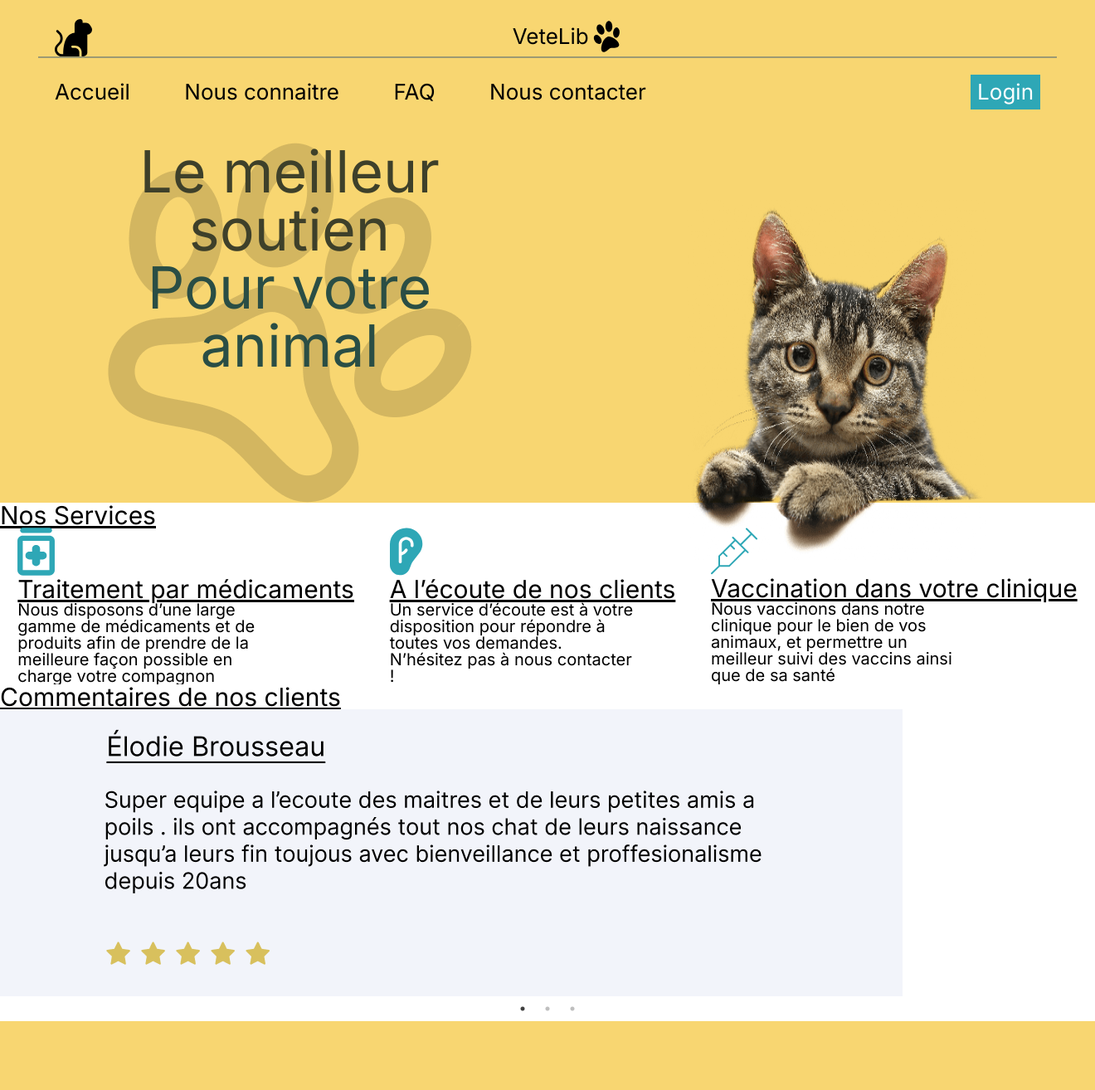
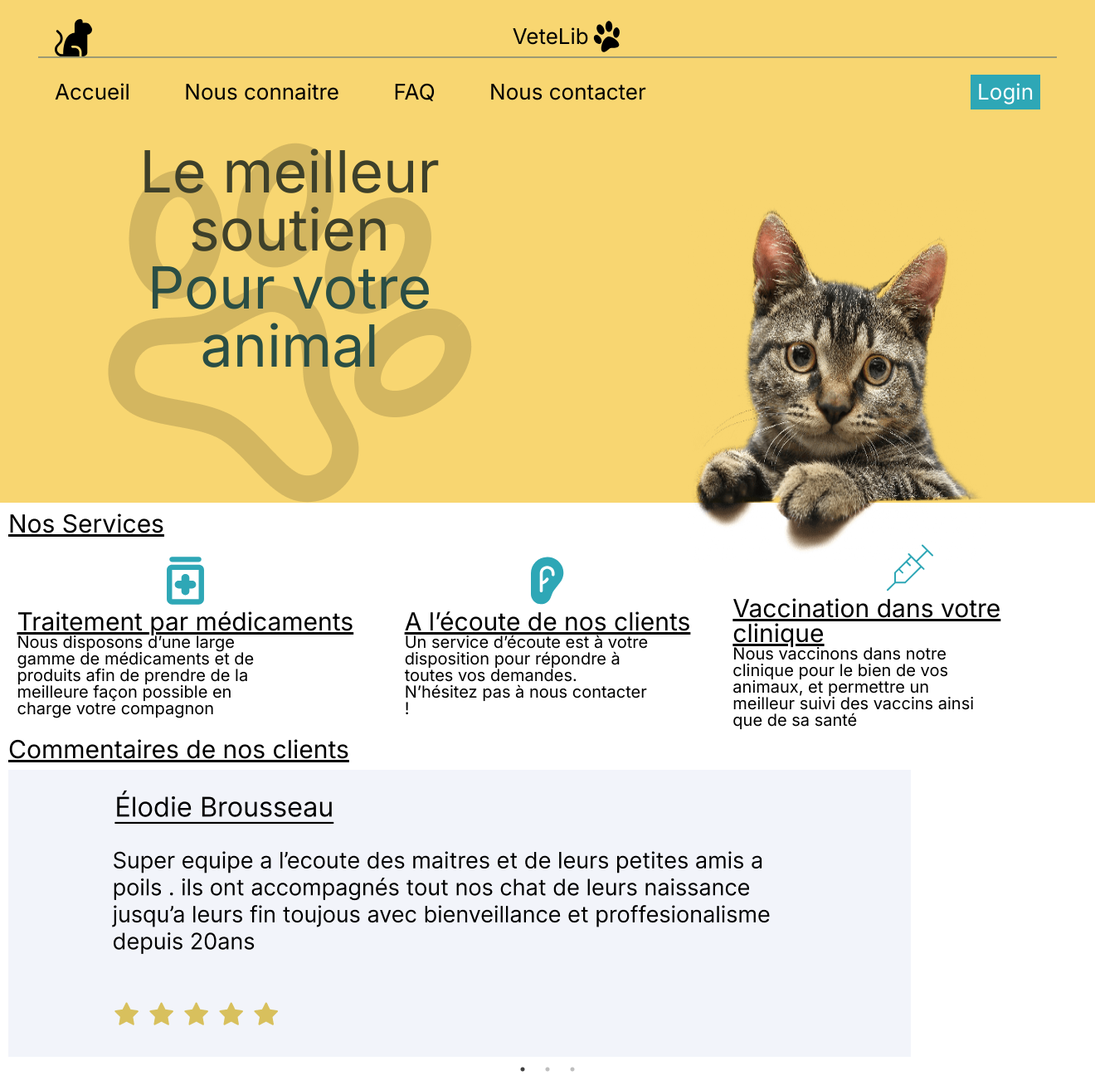
Before and after one commit to KoukiFactori/s3_vetelib, a Symfony app: template templates/index/index.html.twig in a window 1320 px wide; the page is wider, and only the part inside the window is pictured. Shown: that part at 83% size. Before the commit the page ends 1231 px from the top of that part, so only its background shows below. Run offline with Twig, Linux system fonts and the light colour scheme; the template is opened without the code that fills it, so the values that code supplies are empty; some libraries are stand-ins or nearby versions.

Commit message:
Update css

```diff
--- a/public/css/index.css
+++ b/public/css/index.css
@@ -1,5 +1,5 @@
 main.index {
-    background-color: #F8D671;
+  background-color: #f8d671;
   display: flex;
   width: 100%;
   box-sizing: border-box;
@@ -7,34 +7,34 @@ main.index {
 }
 
 main.index h1 {
-    font-size:7em;
+  font-size: 7em;
   text-align: center;
 }
 
-
-main.index img{
+main.index img {
   position: relative;
   bottom: -69px;
-    margin-left:auto;
-    margin-right:auto;
+  margin-left: auto;
+  margin-right: auto;
 }
-.pate{
+
+.pate {
   background-image: URL(../image/PawOpacity50.png);
-    color: #3E402A;
-    font-family: 'Inter';
-    margin-left:auto;
-    margin-right:auto;
+  color: #3e402a;
+  font-family: "Inter";
+  margin-left: auto;
+  margin-right: auto;
   height: 434px;
   width: 439px;
 }
 .pate strong {
-    color: #2A4E45;
+  color: #2a4e45;
 }
 
-@media (max-width: 1200px){
+@media (max-width: 1200px) {
   main.index h1 {
     margin-top: 2eù;
-        font-size:5em;
+    font-size: 5em;
     text-align: center;
   }
   main.index img {
@@ -43,35 +43,70 @@ main.index img{
 
   .pate {
     background-image: URL(../image/PawOpacity50.png);
-        color: #3E402A;
-        font-family: 'Inter';
+    color: #3e402a;
+    font-family: "Inter";
     margin-left: auto;
     margin-right: auto;
-
   }
 }
 
-.allService{
-    display:flex;
-    justify-content:space-around;
-    overflow: hidden;
-}
-h2 + p{
-    width:15em;
+h2 + p {
+  width: 15em;
   font-size: 20px;
-    font-family: 'Inter';
+  font-family: "Inter";
 }
 
-h2{
-    font-family: 'Inter';
+h2 {
+  font-family: "Inter";
   font-style: normal;
   font-weight: 400;
   text-decoration-line: underline;
   font-size: 30px;
 }
 
-@media (max-width: 900px){
-    .allService{
+/* For screen 900px wide and less */
+section.index {
+    display: flex;
+    flex-direction: column;
+    gap: 10px;
+    padding: 10px;
+}
+
+.allService {
+    display: flex;
+    flex-direction: column;
+    align-items: center;
+    gap: 10px;
+}
+
+.allService > div {
+    display: flex;
+    width: 80%;
+
+    gap: 5px;
+}
+
+.allService > div svg {
+    display: none;
+}
+
+/* --- */
+
+@media (min-width: 900px) {
+    .allService {
+        flex-direction: row;
+    }
+
+    .allService > div {
+        flex: 1 1 33%;
+        justify-content: space-evenly;
+        align-items: center;
         flex-direction: column;
     }
 }
+
+@media (min-width: 1200px) {
+    .allService > div svg {
+        display: block;
+    }
+}
```
Lines whose indentation alone changed are shown as unchanged.
